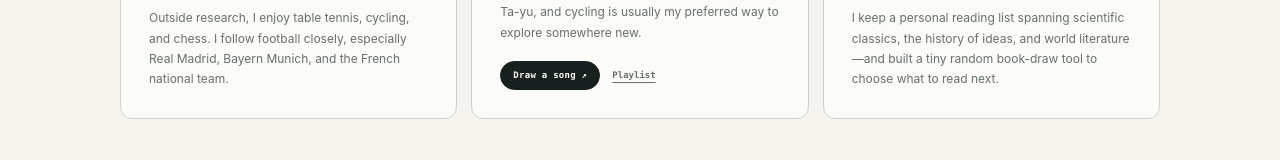
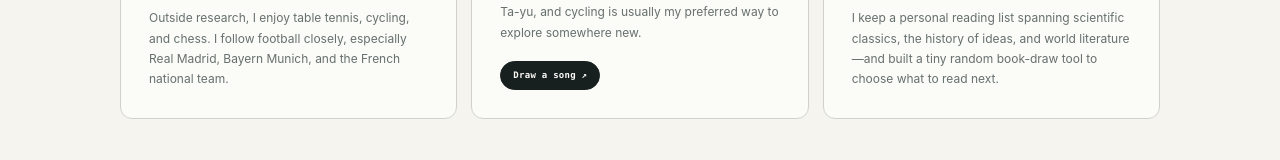
Before and after one commit to ssyel2/ssyel2.github.io, a React (Vite) app: page / in a window 1280 px wide. Shown: the part 5164-5324 px from the top of the page. Built offline with nearby package versions, Linux system fonts and the light colour scheme.

Commit message:
Keep song draws self-contained

```diff
--- a/app/globals.css
+++ b/app/globals.css
@@ -161,14 +161,10 @@ section:not(.hero) { border-top: 1px solid var(--line); }
 .interest-controls { display: flex; align-items: center; gap: 12px; margin-top: 18px; }
 .interest-controls button { padding: 8px 12px; border: 1px solid var(--ink); border-radius: 999px; background: var(--ink); color: var(--white); font: 700 9px/1.2 ui-monospace, SFMono-Regular, Consolas, monospace; letter-spacing: .03em; cursor: pointer; }
 .interest-controls button:hover, .interest-controls button:focus-visible { border-color: var(--blue); background: var(--blue); outline: none; }
-.interest-controls > a { color: var(--muted); font: 700 9px/1.2 ui-monospace, SFMono-Regular, Consolas, monospace; text-decoration: underline; text-underline-offset: 4px; }
-.interest-controls > a:hover, .interest-controls > a:focus-visible { color: var(--blue); outline: none; }
 .interest-pick { min-height: 0; margin-top: 0; display: grid; opacity: 0; transform: translateY(5px); transition: margin .2s ease, opacity .2s ease, transform .2s ease; }
 .interest-pick:not(:empty) { min-height: 63px; margin-top: 16px; padding-top: 14px; border-top: 1px solid var(--line); opacity: 1; transform: translateY(0); }
 .interest-pick strong { font-family: Georgia, serif; font-size: 18px; font-weight: 500; line-height: 1.15; }
 .interest-pick > span { margin-top: 3px; color: var(--muted); font-size: 10px; }
-.interest-pick a { width: max-content; margin-top: 9px; color: var(--blue); font: 700 8px/1 ui-monospace, SFMono-Regular, Consolas, monospace; letter-spacing: .04em; text-transform: uppercase; }
-.interest-pick svg { width: 10px; height: 10px; display: inline; margin-left: 3px; fill: none; stroke: currentColor; stroke-width: 1.5; }
 .smile { position: absolute; right: 5px; top: -94px; color: var(--line); font-family: Georgia, serif; font-size: 70px; transform: rotate(8deg); }
 
 footer { min-height: 170px; padding: 46px clamp(22px, 5vw, 76px) 32px; display: grid; grid-template-columns: 1fr auto auto; gap: 60px; align-items: end; border-top: 1px solid var(--line); background: var(--ink); color: var(--paper); }
--- a/app/page.tsx
+++ b/app/page.tsx
@@ -350,10 +350,9 @@ export default function Home() {
             <span>02 / Music</span><h3>British music to Lo Ta-yu.</h3><p>My music taste ranges from British music to Lo Ta-yu, and cycling is usually my preferred way to explore somewhere new.</p>
             <div className="interest-controls">
               <button type="button" onClick={drawMusic}>{musicPick ? 'Draw another song' : 'Draw a song'} <span aria-hidden="true">↗</span></button>
-              <a href="https://open.spotify.com/playlist/3SdQpYvinOUI0xmToHIPMG" target="_blank" rel="noreferrer">Playlist</a>
             </div>
             <div className="interest-pick" aria-live="polite">
-              {musicPick && <><strong>{musicPick[0]}</strong><span>{musicPick[1]}</span><a href={`https://open.spotify.com/track/${musicPick[2]}`} target="_blank" rel="noreferrer">Listen on Spotify <ArrowIcon /></a></>}
+              {musicPick && <><strong>{musicPick[0]}</strong><span>{musicPick[1]}</span></>}
             </div>
           </article>
           <article><span>03 / Reading</span><h3>Classics, science, and a little randomness.</h3><p>I keep a personal reading list spanning scientific classics, the history of ideas, and world literature—and built a tiny random book-draw tool to choose what to read next.</p></article>
```
